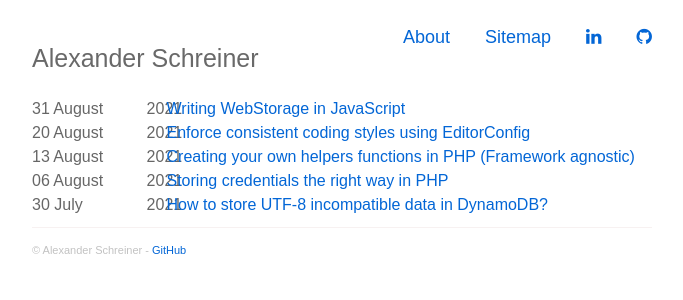
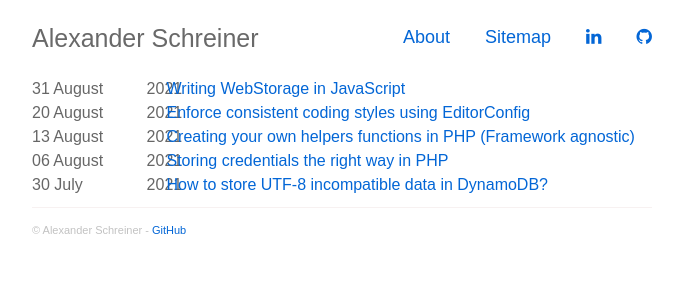
Before and after one commit to alexander-schreiner/alexander-schreiner.github.io, a Jekyll site: the page built from index.html, in a window 1280 px wide. Shown: the top 300 px of the page, without its empty margins (298-981 px from the left). Built offline with Jekyll 4.4.1, drawn with Linux system fonts in a browser that asks for light colours; nearby versions of some CDN libraries; the list of posts is cut into pages by our own code.

Commit message:
Update main.css

```diff
--- a/static/css/main.css
+++ b/static/css/main.css
@@ -24,6 +24,7 @@
 h1 {
   margin-bottom: 0px;
   font-size: 25px;
+  margin-top: 0;
 }
 h2, h3 {
   margin-bottom: 5px;
@@ -159,12 +160,14 @@
   div.col-sm-3 {
     margin-top: 30px;
   }
+  .nav-items {
+    justify-content: center;
+  }
 }
 
 .nav-items {
   display: flex;
   justify-content: flex-end;
-
 }
 
 .nav-item {
```
